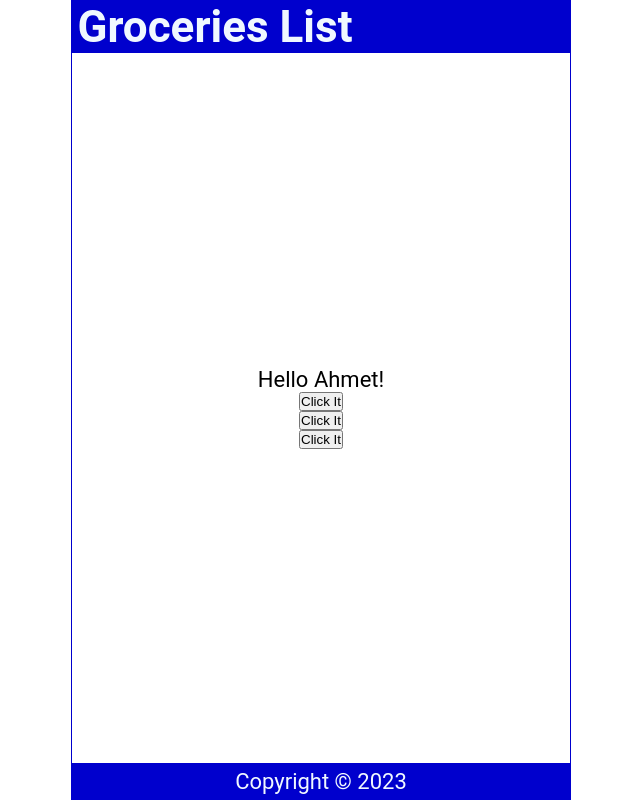
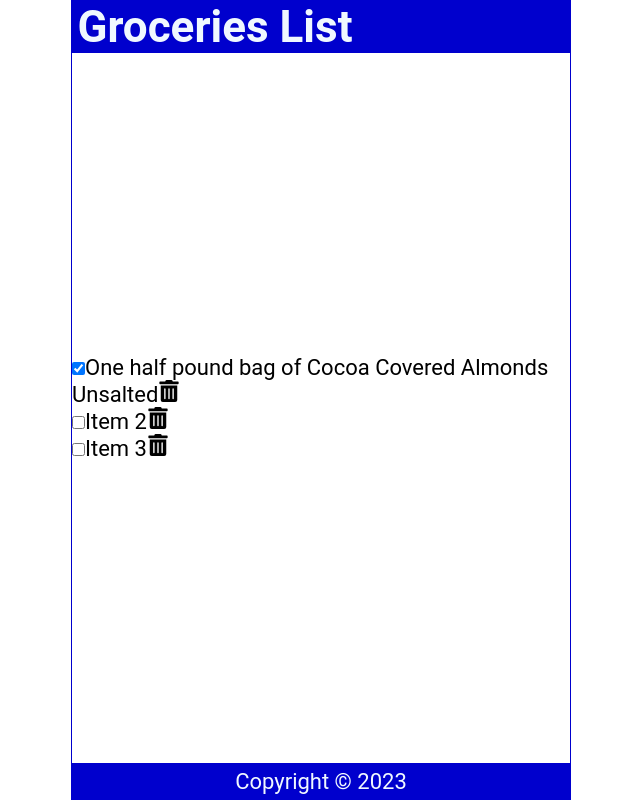
Before and after one commit to ahmetaydar/Dave-grey-tutorial-react-1, a React (Create React App) app: page / in a window 1280 px wide. Shown: the whole page, without its empty margins (319-959 px from the left). Built offline with nearby package versions, Linux system fonts and the light colour scheme.

Commit message:
list and keys

```diff
--- a/package.json
+++ b/package.json
@@ -8,6 +8,7 @@
     "@testing-library/user-event": "^13.5.0",
     "react": "^18.2.0",
     "react-dom": "^18.2.0",
+    "react-icons": "^4.8.0",
     "react-scripts": "5.0.1",
     "web-vitals": "^2.1.4"
   },
--- a/src/Content.js
+++ b/src/Content.js
@@ -1,18 +1,26 @@
 import React from "react";
+import { useState } from "react";
+import { FaTrashAlt } from "react-icons/fa";
 
+/*
 const Content = () => {
+  const [name, setName] = useState("Semiha");
+  const [count, setCount] = useState(0);
   const handleNameChange = () => {
     const names = ["Burcu", "Anil", "Ahmet", "Asli"];
     const int = Math.floor(Math.random() * 4);
 
-    return names[int];
+    setName(names[int]);
   };
   const handleClick = () => {
-    console.log("You clicked it");
+    setCount(count + 1);
+    setCount(count + 1);
+
+    console.log(count);
   };
 
-  const handleClick2 = (name) => {
-    console.log(`${name} was clicked`);
+  const handleClick2 = () => {
+    console.log(count);
   };
 
   const handleClick3 = (e) => {
@@ -20,12 +28,46 @@ const Content = () => {
   };
   return (
     <main>
-      <p onDoubleClick={handleClick}>Hello {handleNameChange()}!</p>
-      <button onClick={handleClick}>Click It</button>
-      <button onClick={() => handleClick2("AHMET")}>Click It</button>
-      <button onClick={(e) => handleClick3(e)}>Click It</button>
+      <p onDoubleClick={handleClick}>Hello {name}!</p>
+      <button onClick={handleNameChange}>Change Name</button>
+
+      <button onClick={handleClick}>You pressed me {count} times</button>
+      <button onClick={handleClick2}>this is : {count}</button>
     </main>
   );
 };
+*/
+const Content = () => {
+  const [items, setItems] = useState([
+    {
+      id: 1,
+      checked: true,
+      item: "One half pound bag of Cocoa Covered Almonds Unsalted",
+    },
+    {
+      id: 2,
+      checked: false,
+      item: "Item 2",
+    },
+    {
+      id: 3,
+      checked: false,
+      item: "Item 3",
+    },
+  ]);
 
+  return (
+    <main>
+      <ul>
+        {items.map((item) => (
+          <li className="item" key={item.id}>
+            <input type="checkbox" checked={item.checked} />
+            <label>{item.item}</label>
+            <FaTrashAlt role="button" tabIndex="0" />
+          </li>
+        ))}
+      </ul>
+    </main>
+  );
+};
 export default Content;
```
Also changed, not shown: 1 other file (tests, documents, lock files or other folders).
